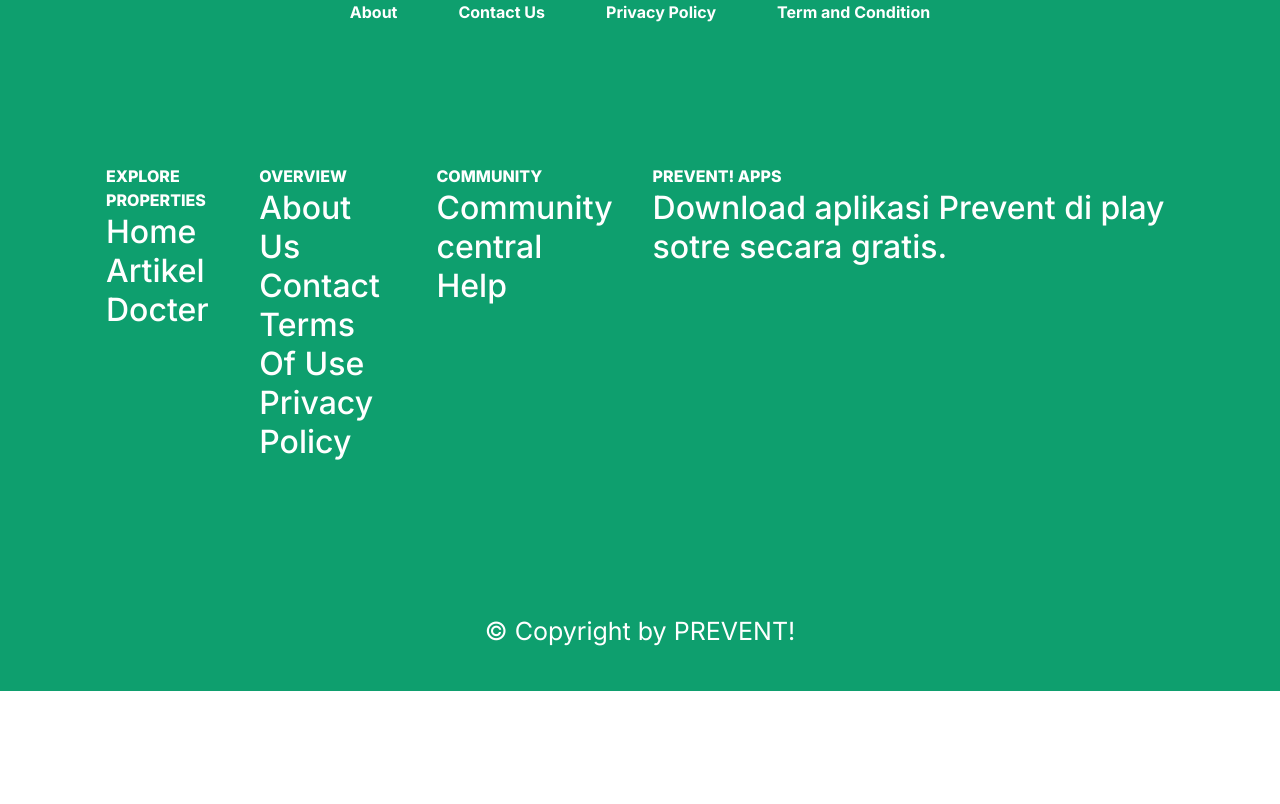
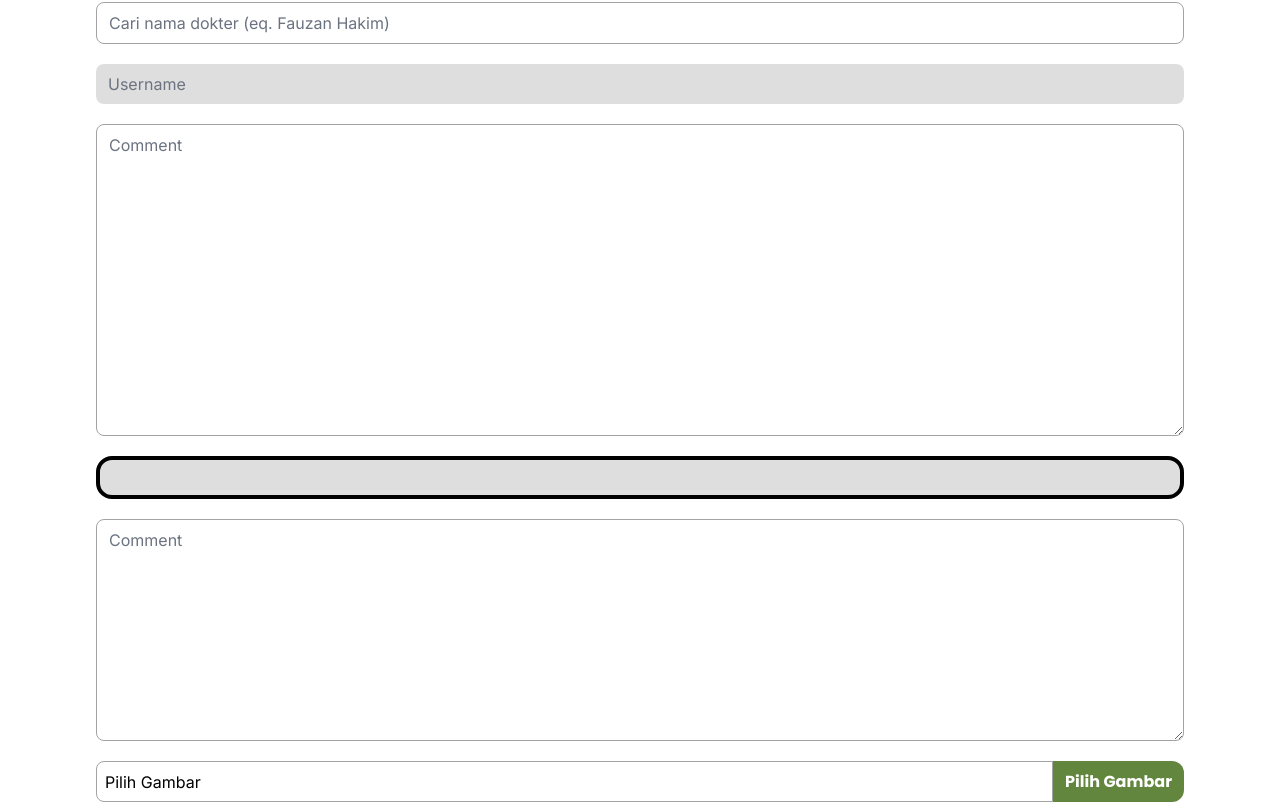
Before and after one commit to danargh/capstone-deploy-testing, a Next.js app: page / in a window 1280 px wide. Shown: the part 1398-2202 px from the top of the page. Before the commit the page ends 2089 px from the top, so only its background shows below. Built offline with nearby package versions, Linux system fonts and the light colour scheme.

Commit message:
melki-add: form and card

```diff
--- a/app/page.js
+++ b/app/page.js
@@ -1,4 +1,6 @@
-import { button_variants, text_variants } from "@/components/custom/custom";
+import { button_variants, text_variants, input_variants } from "@/components/custom/custom";
+import Input from "@/components/forms/Input";
+import Input_file from "@/components/forms/Input_file";
 export default function Home() {
     return (
         <main className="flex min-h-screen flex-col items-center justify-between p-24 gap-5">
@@ -29,6 +31,18 @@
             <p className={text_variants({ variant: "inter_32_reguler" })}>Inter-reguler-32</p>
             <p className={text_variants({ variant: "inter_24_reguler" })}>Inter-reguler-24</p>
             <p className={text_variants({ variant: "inter_22_reguler" })}>Inter-reguler-22</p>
+
+            <p>Input</p>
+            <Input className={input_variants()} type="text" placeholder="Masukan judul artikel" />
+            <Input className={input_variants({ variant: "search" })} type="text" placeholder="Cari nama dokter (eq. Fauzan Hakim)" />
+            <Input className={input_variants({ variant: "dokter_login" })} type="text" placeholder="Username" />
+            <textarea className={input_variants({ variant: "textarea" })} placeholder="Comment" />
+            <Input className={input_variants({ variant: "chat_text" })} type="text" />
+            <textarea className={input_variants({ variant: "chat_textarea" })} placeholder="Comment" />
+
+
+            <Input_file />
+
         </main>
     );
 }
--- a/components/custom/custom.js
+++ b/components/custom/custom.js
@@ -1,5 +1,5 @@
 import { cva, VariantProps } from "class-variance-authority";
-
+import search_icon from "../../public/assets/icons/search-icon.svg"
 //The naming convention and variants are temporary, feel free to edit or give suggestion
 const button_variants = cva(["font-normal", "rounded-lg", "gap-3", "flex", "justify-center"], {
     variants: {
@@ -52,4 +52,22 @@
     },
 });
 
-export { button_variants, text_variants };
+const input_variants = cva('w-full', {
+    variants: {
+        variant: {
+            default: [" border  rounded-lg border-warning-black-70"],
+            search: [" border  rounded-lg border-warning-black-70  bg-[url(" + search_icon + ")]"],
+            dokter_login: ["rounded-lg border-none bg-warning-black-40"],
+            textarea: ["rounded-lg h-[312px] border-warning-black-70"],
+            chat_text: ['rounded-2xl h-[43px] bg-warning-black-40 border-warning-black-900 border-4'],
+            chat_textarea: ["rounded-lg h-[222px] border-warning-black-70"],
+            image: [" border  rounded-s-lg border-warning-black-70 file:bg-transparent file:border-0 py-2 ps-2 "],
+        },
+        defaultVariants: {
+            variant: "default",
+
+        },
+    }
+})
+
+export { button_variants, text_variants, input_variants };
--- a/components/forms/Input.js
+++ b/components/forms/Input.js
@@ -1,9 +1,9 @@
 import React from 'react';
 
 export default function Input(props) {
-  return (
-    <>
-      <input className={props.className} type={props.type}></input>
-    </>
-  );
+    return (
+        <>
+            <input className={props.className} type={props.type} placeholder={props.placeholder} ></input>
+        </>
+    );
 }
--- /dev/null
+++ b/components/forms/Input_file.js
@@ -0,0 +1,30 @@
+"use client"
+import { input_variants } from "@/components/custom/custom";
+import { useState } from "react";
+
+
+const Input_file = ({ handleSelectedFile }) => {
+    const [selectedFile, setSelectedFile] = useState(null);
+
+    const handleFileChange = (event) => {
+        const file = event.target.files[0];
+        setSelectedFile(file);
+        handleSelectedFile(file); // Pass the selected file value to the prop
+    };
+
+    return (
+        <>
+            <label htmlFor="file-input" className="flex flex-row-reverse w-full cursor-pointer h-[41px]">
+                <div className="bg-web-green-400 font-poppins whitespace-nowrap flex items-center px-3 rounded-r-xl text-white">
+                    Pilih Gambar
+                </div>
+                <div className={input_variants({ variant: "image" })}>
+                    {selectedFile ? selectedFile.name : "Pilih Gambar"}
+                </div>
+            </label>
+            <input id="file-input" className="hidden" type="file" onChange={handleFileChange} />
+        </>
+    );
+};
+
+export default Input_file;
```
Also changed, not shown: tailwind.config.js (indentation only). Lines whose indentation alone changed are shown as unchanged.
